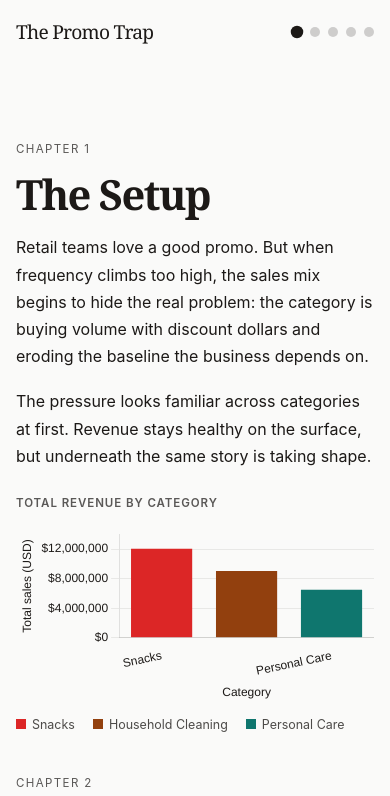
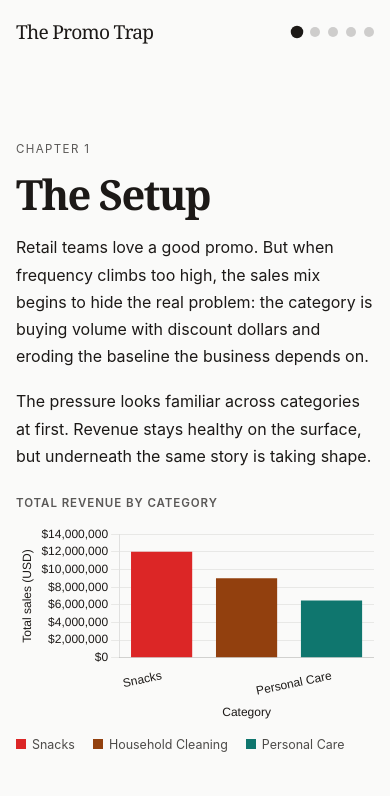
Before and after one commit to MeganHewitt/P302-2, a Vue app: page / in a window 390 px wide. Shown: the top 796 px of the page. Built offline with nearby package versions, Linux system fonts and the light colour scheme.

Commit message:
refactor: adjust chart and paragraph dimensions for improved layout

```diff
--- a/src/style.css
+++ b/src/style.css
@@ -135,7 +135,8 @@ p {
   background: transparent;
   border: 0;
   padding: 0;
-  min-height: 280px;
+  height: 300px;
+  min-height: 300px;
 }
 
 .chart-title {
@@ -170,8 +171,8 @@ p {
 }
 
 .small-chart {
-  height: 180px;
-  min-height: 180px;
+  height: 220px;
+  min-height: 220px;
   max-width: 420px;
 }
 
@@ -288,4 +289,14 @@ p {
     max-width: 180px;
     font-size: 0.72rem;
   }
+
+  .chart-card {
+    height: 260px;
+    min-height: 260px;
+  }
+
+  .small-chart {
+    height: 200px;
+    min-height: 200px;
+  }
 }
```
